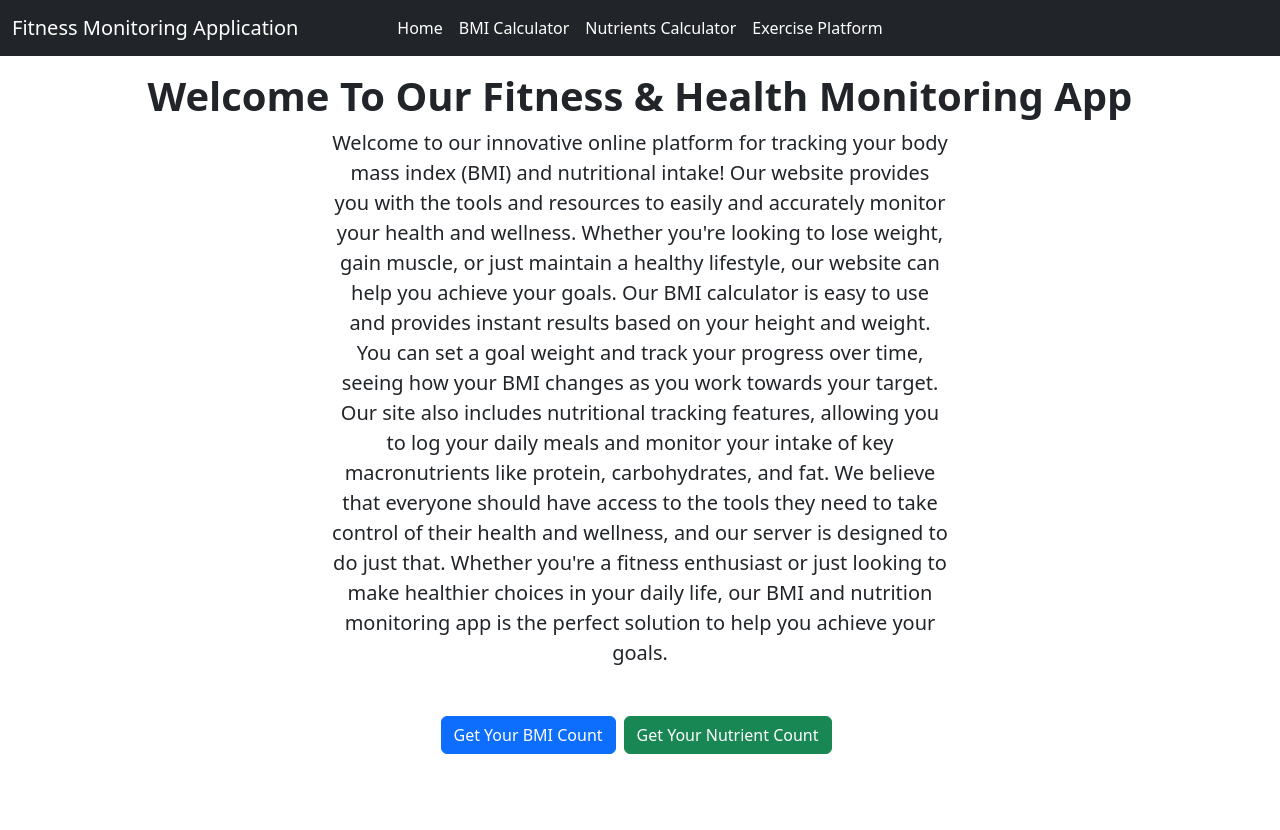
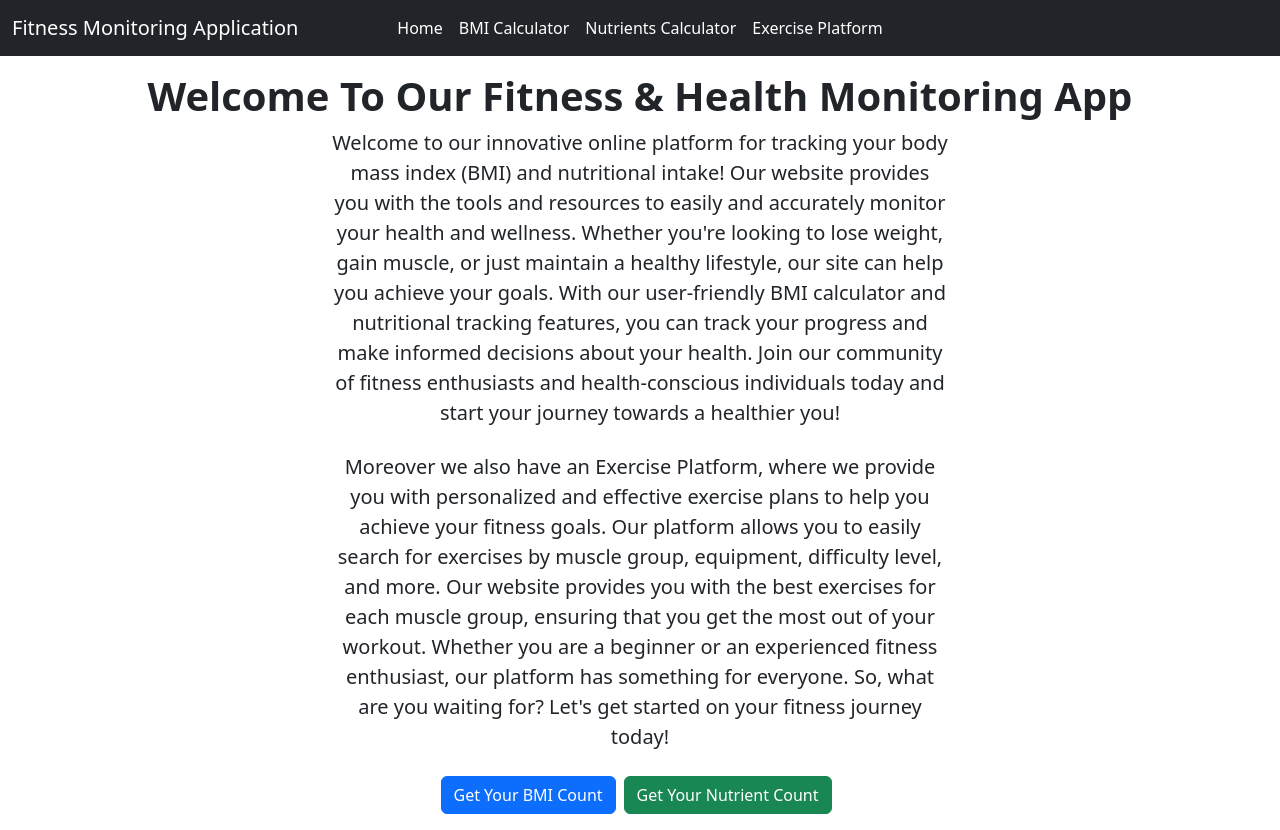
Before and after one commit to RajarshiRay25/Body-Mass-Index-React-App, a React (Vite) app: page / in a window 1280 px wide. Before the commit the page ends 800 px from the top, so only its background shows below. Built offline with nearby package versions, Linux system fonts and the light colour scheme.

Commit message:
home page info

```diff
--- a/src/components/Home.jsx
+++ b/src/components/Home.jsx
@@ -7,16 +7,16 @@ export default function Home() {
                 <h1 className="display-6 fw-bold">Welcome To Our Fitness & Health Monitoring App</h1>
                 <div className="col-lg-6 mx-auto">
                     <p className='lead mb-4 text-justify'>
-                        Welcome to our innovative online platform for tracking your body mass index (BMI) and nutritional intake! Our website provides you with the tools and resources to easily and accurately monitor your health and wellness. Whether you're looking to lose weight, gain muscle, or just maintain a healthy lifestyle, our website can help you achieve your goals.
-
-                        Our BMI calculator is easy to use and provides instant results based on your height and weight. You can set a goal weight and track your progress over time, seeing how your BMI changes as you work towards your target. Our site also includes nutritional tracking features, allowing you to log your daily meals and monitor your intake of key macronutrients like protein, carbohydrates, and fat.
-                        We believe that everyone should have access to the tools they need to take control of their health and wellness, and our server is designed to do just that. Whether you're a fitness enthusiast or just looking to make healthier choices in your daily life, our BMI and nutrition monitoring app is the perfect solution to help you achieve your goals.
+                        Welcome to our innovative online platform for tracking your body mass index (BMI) and nutritional intake! Our website provides you with the tools and resources to easily and accurately monitor your health and wellness. Whether you're looking to lose weight, gain muscle, or just maintain a healthy lifestyle, our site can help you achieve your goals. With our user-friendly BMI calculator and nutritional tracking features, you can track your progress and make informed decisions about your health. Join our community of fitness enthusiasts and health-conscious individuals today and start your journey towards a healthier you!
+                    </p>
+                    <p className='lead mb-4 text-justify'>
+                        Moreover we also have an Exercise Platform, where we provide you with personalized and effective exercise plans to help you achieve your fitness goals. Our platform allows you to easily search for exercises by muscle group, equipment, difficulty level, and more. Our website provides you with the best exercises for each muscle group, ensuring that you get the most out of your workout. Whether you are a beginner or an experienced fitness enthusiast, our platform has something for everyone. So, what are you waiting for? Let's get started on your fitness journey today!
                     </p>
                     <Link to="/bmi">
-                        <button className="btn btn-primary rounded my-4">Get Your BMI Count</button>
+                        <button className="btn btn-primary rounded my-0.5">Get Your BMI Count</button>
                     </Link>
                     <Link to="/nutcal">
-                        <button className="btn btn-success rounded my-4 mx-2">Get Your Nutrient Count</button>
+                        <button className="btn btn-success rounded my-0.5 mx-2">Get Your Nutrient Count</button>
                     </Link>
                 </div>
             </div>
```
